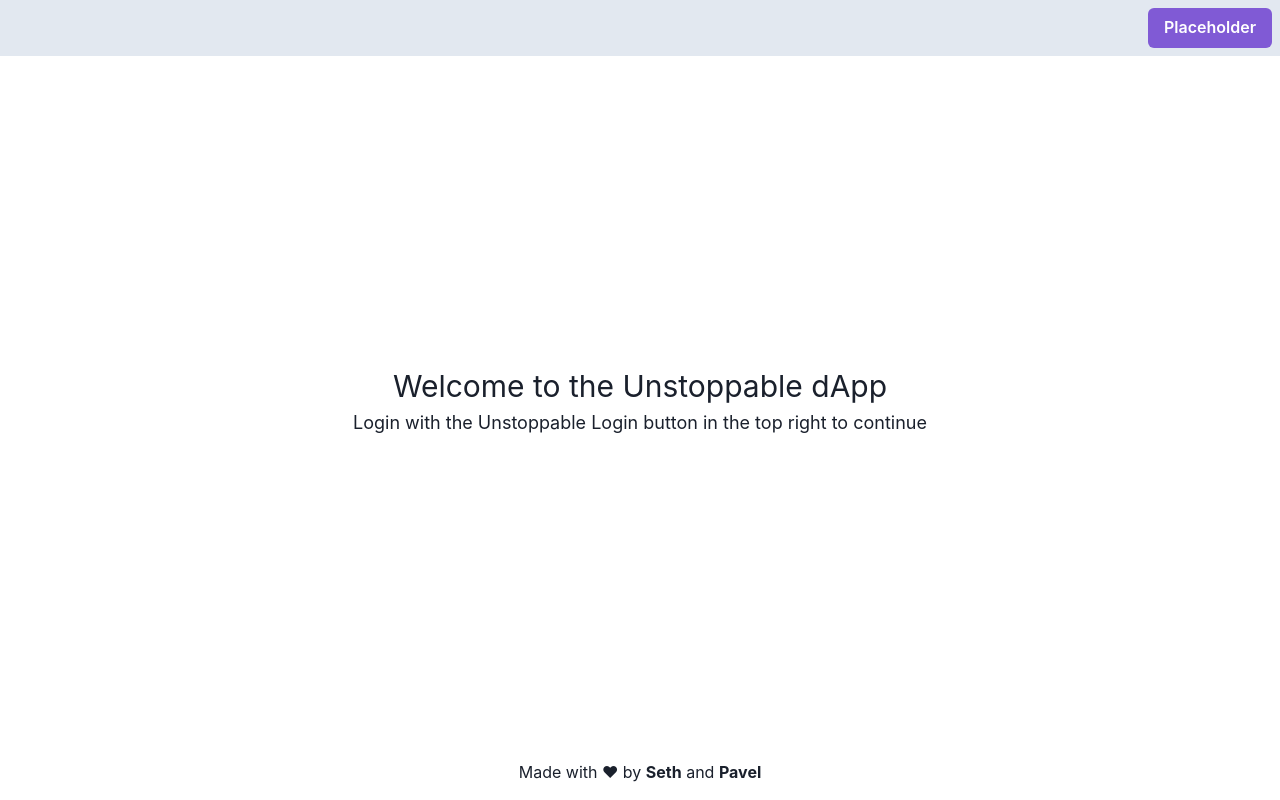
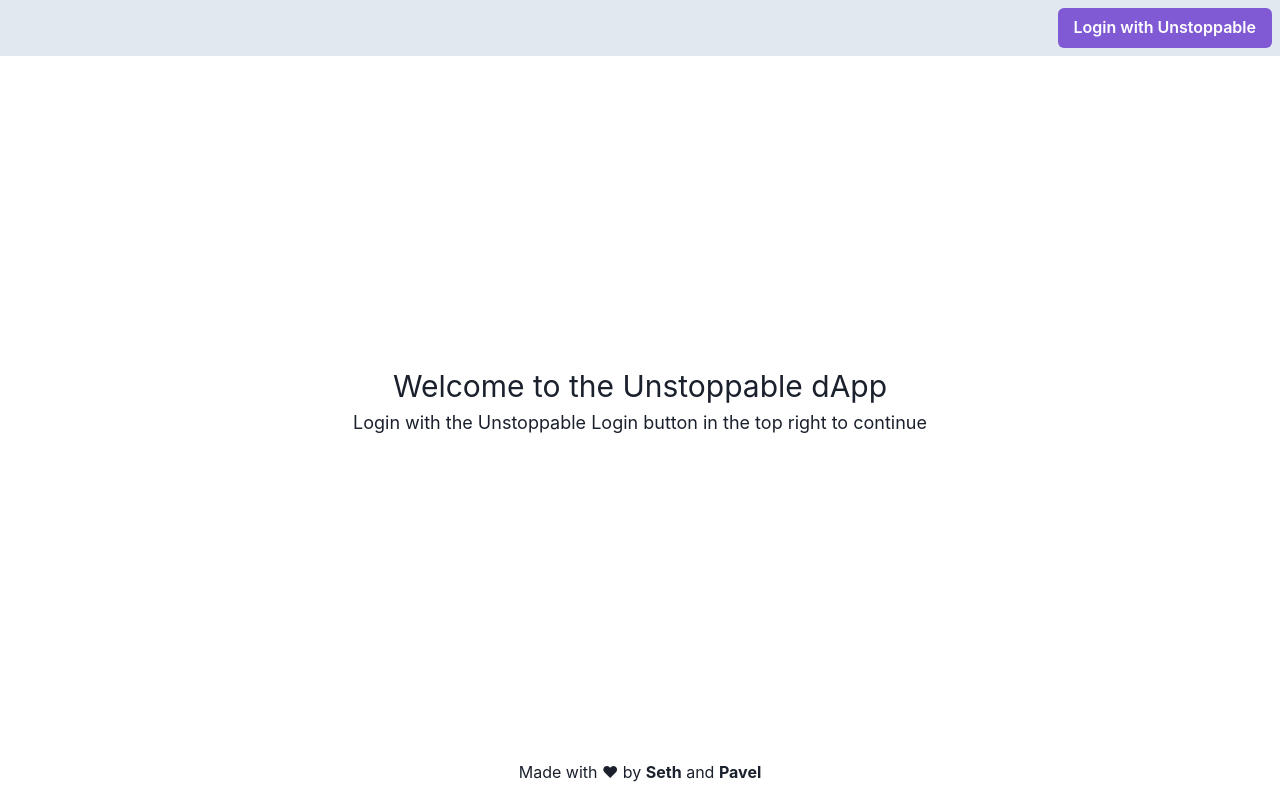
Before and after one commit to Seth-McKilla/unstoppable-dapp, a Next.js app: page / in a window 1280 px wide. Built offline with nearby package versions, Linux system fonts and the light colour scheme.

Commit message:
Begin unstoppable login setup

```diff
--- /dev/null
+++ b/components/Layout/Navbar/index.tsx
@@ -0,0 +1,31 @@
+import dynamic from "next/dynamic";
+import { Flex, Button } from "@chakra-ui/react";
+
+// const Uauth = dynamic(() => import("../../../uauth"), { ssr: false });
+
+const Navbar = () => {
+  const handleClick = async () => {
+    try {
+      // const authorization = await Uauth.loginWithPopup();
+      // console.log(authorization);
+      console.log("Link up with unstoppable login");
+    } catch (error) {
+      console.error(error);
+    }
+  };
+
+  return (
+    <Flex
+      as="nav"
+      justifyContent="flex-end"
+      padding={2}
+      backgroundColor="gray.200"
+    >
+      <Button colorScheme="purple" onClick={handleClick}>
+        Login with Unstoppable
+      </Button>
+    </Flex>
+  );
+};
+
+export default Navbar;
--- a/components/Layout/index.tsx
+++ b/components/Layout/index.tsx
@@ -1,7 +1,8 @@
 import { ReactNode } from "react";
 import { Container, Center } from "@chakra-ui/react";
 import PerfectScrollbar from "react-perfect-scrollbar";
-import { Navbar, Footer } from "..";
+import Navbar from "./Navbar";
+import Footer from "./Footer";
 
 const Layout = ({ children }: { children: ReactNode }) => {
   return (
--- a/components/Navbar/index.tsx
+++ /dev/null
@@ -1,16 +0,0 @@
-import { Flex, Button } from "@chakra-ui/react";
-
-const Navbar = () => {
-  return (
-    <Flex
-      as="nav"
-      justifyContent="flex-end"
-      padding={2}
-      backgroundColor="gray.200"
-    >
-      <Button colorScheme="purple">Placeholder</Button>
-    </Flex>
-  );
-};
-
-export default Navbar;
--- a/components/index.tsx
+++ b/components/index.tsx
@@ -1,3 +1 @@
-export { default as Navbar } from "./Navbar";
 export { default as Layout } from "./Layout";
-export { default as Footer } from "./Footer";
--- a/package.json
+++ b/package.json
@@ -10,6 +10,7 @@
   "dependencies": {
     "@chakra-ui/icons": "^1.1.1",
     "@chakra-ui/react": "^1.7.2",
+    "@uauth/js": "^0.7.2",
     "next": "12.0.4",
     "react": "17.0.2",
     "react-dom": "17.0.2",
--- a/pages/index.tsx
+++ b/pages/index.tsx
@@ -1,6 +1,6 @@
 import type { NextPage } from "next";
 import Head from "next/head";
-import { Text, Center } from "@chakra-ui/react";
+import { Text } from "@chakra-ui/react";
 import { Layout } from "../components";
 
 const Home: NextPage = () => {
--- /dev/null
+++ b/uauth.ts
@@ -0,0 +1,21 @@
+import UAuth from "@uauth/js";
+
+declare const process: {
+  env: {
+    NEXT_PUBLIC_UAUTH_CLIENT_ID: string;
+    NEXT_PUBLIC_UAUTH_CLIENT_SECRET: string;
+    NEXT_PUBLIC_UAUTH_REDIRECT_URI: string;
+  };
+};
+
+let uauth;
+
+if (typeof window !== "undefined") {
+  uauth = new UAuth({
+    clientID: process.env.NEXT_PUBLIC_UAUTH_CLIENT_ID,
+    clientSecret: process.env.NEXT_PUBLIC_UAUTH_CLIENT_SECRET,
+    redirectUri: process.env.NEXT_PUBLIC_UAUTH_REDIRECT_URI,
+  });
+}
+
+export default uauth;
```
Also changed, not shown: components/Layout/Footer/index.tsx (renamed from components/Footer/index.tsx), 1 other file (tests, documents, lock files or other folders).
